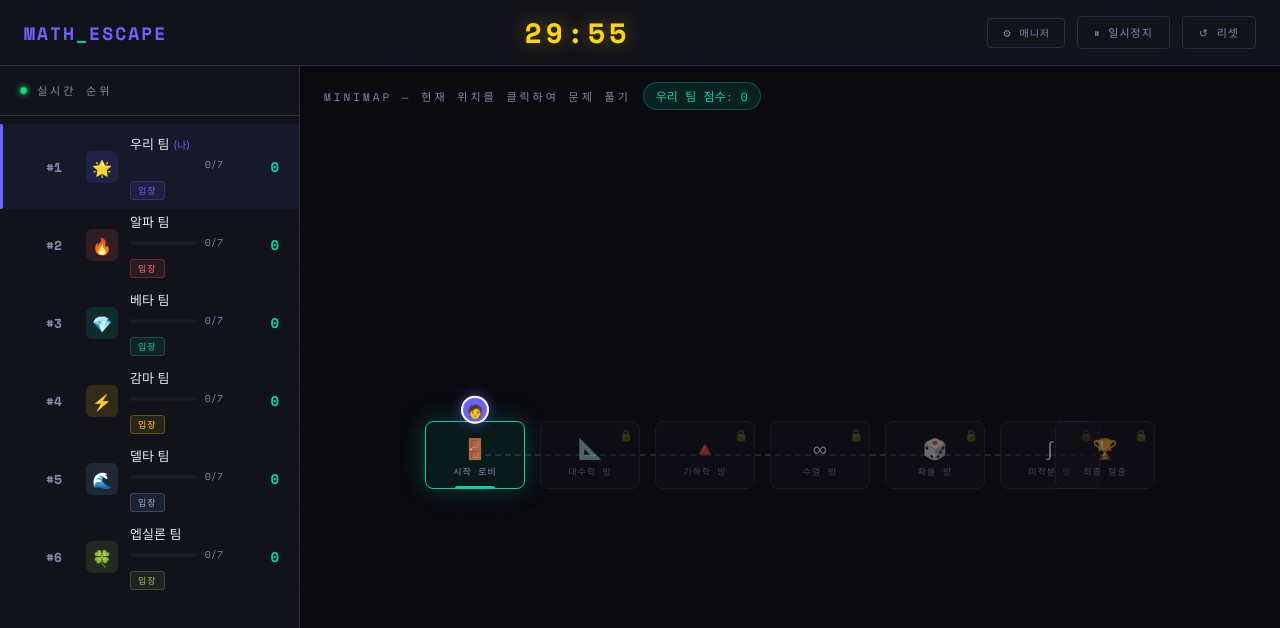
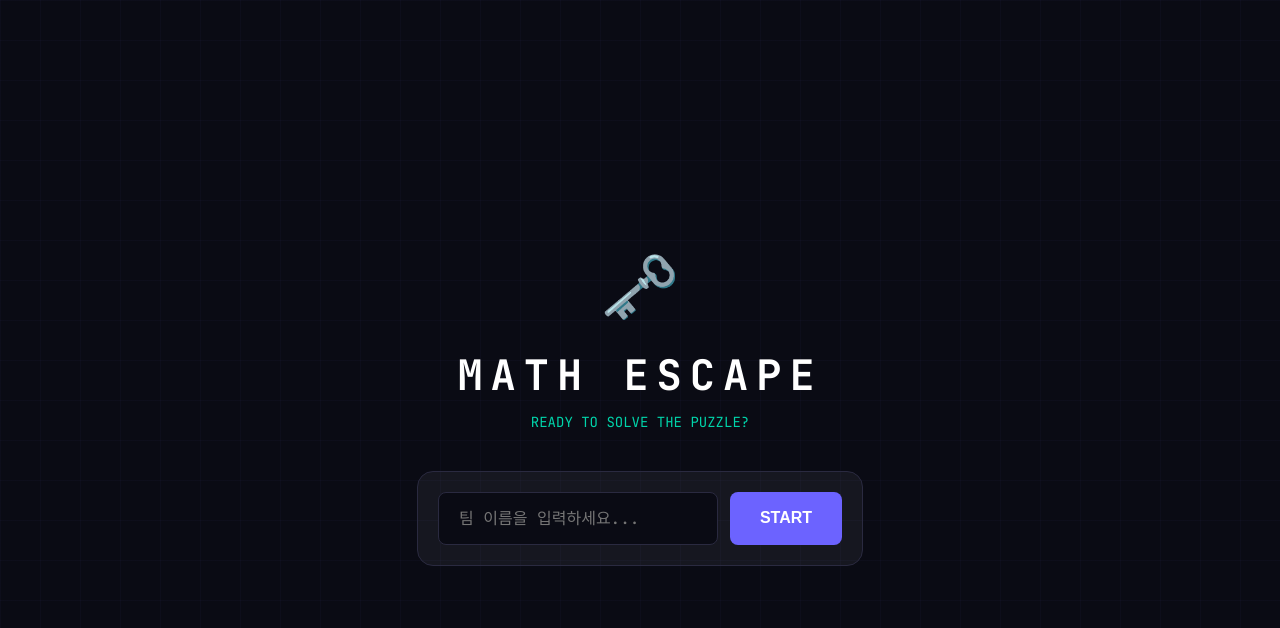
Before and after one commit to Chris-S-Lee/Supoida, a React (Vite) app: page / in a window 1280 px wide. Shown: the top 628 px of the page. Built offline with nearby package versions, Linux system fonts and the light colour scheme.

Commit message:
Design 수정

```diff
--- a/index.html
+++ b/index.html
@@ -4,6 +4,12 @@
     <meta charset="UTF-8" />
     <meta name="viewport" content="width=device-width, initial-scale=1.0" />
     <title>수학 방탈출 — Math Escape Room</title>
+
+    <link rel="preconnect" href="https://fonts.googleapis.com">
+    <link rel="preconnect" href="https://fonts.gstatic.com" crossorigin>
+    <link href="https://fonts.googleapis.com/css2?family=Noto+Sans+KR:wght@400;700&display=swap" rel="stylesheet">
+
+    <link href="https://fonts.googleapis.com/css2?family=JetBrains+Mono:wght@400;700&display=swap" rel="stylesheet">
   </head>
   <body>
     <div id="root"></div>
--- a/src/Client/ClientApp.jsx
+++ b/src/Client/ClientApp.jsx
@@ -2,6 +2,61 @@ import { useState, useEffect, useRef, useCallback } from "react";
 import { ROOMS_DATA, CORRIDORS, MY_TEAM_ID, CONFETTI_COLORS, pad, isRoomUnlocked } from "../shared/constants.js";
 import { Header, Leaderboard, Toast, GridBg } from "../shared/components.jsx";
 import { useSharedStore } from "../shared/store.js";
+
+// ── 1. 로그인 전용 페이지 ──────────────────────────────────────────────
+function LoginPage({ onLogin }) {
+  const [name, setName] = useState("");
+
+  const handleStart = () => {
+    if (name.trim()) onLogin(name.trim());
+  };
+
+  return (
+    <div style={{
+      position: "fixed", inset: 0, background: "#0a0b14", zIndex: 1000,
+      display: "flex", flexDirection: "column", alignItems: "center", justifyContent: "center"
+    }}>
+      <GridBg />
+      <div style={{ textAlign: "center", zIndex: 1, animation: "modalIn 0.6s ease-out" }}>
+        <div style={{ fontSize: 64, marginBottom: 20 }}>🗝️</div>
+        <h1 style={{
+          fontFamily: "var(--mono)", letterSpacing: 8, color: "#fff",
+          margin: "0 0 10px 0", fontSize: 42, fontWeight: 800
+        }}>MATH ESCAPE</h1>
+        <p style={{ color: "var(--accent2)", fontFamily: "var(--mono)", marginBottom: 40, fontSize: 14 }}>
+          READY TO SOLVE THE PUZZLE?
+        </p>
+
+        <div style={{ display: "flex", gap: 12, background: "rgba(255,255,255,0.05)", padding: 20, borderRadius: 16, border: "1px solid var(--border)" }}>
+          <input
+            autoFocus
+            value={name}
+            onChange={e => setName(e.target.value)}
+            onKeyDown={e => e.key === 'Enter' && handleStart()}
+            placeholder="팀 이름을 입력하세요..."
+            style={{
+              background: "var(--bg)", border: "1px solid var(--border)",
+              padding: "15px 20px", borderRadius: 8, color: "#fff",
+              fontFamily: "var(--mono)", outline: "none", width: 280, fontSize: 16
+            }}
+          />
+          <button
+            onClick={handleStart}
+            style={{
+              background: "var(--accent)", color: "#fff", border: "none",
+              padding: "0 30px", borderRadius: 8, cursor: "pointer",
+              fontWeight: 700, fontSize: 16, transition: "0.2s"
+            }}
+            onMouseEnter={e => e.target.style.filter = "brightness(1.2)"}
+            onMouseLeave={e => e.target.style.filter = "brightness(1)"}
+          >
+            START
+          </button>
+        </div>
+      </div>
+    </div>
+  );
+}
 
 // ── Minimap ───────────────────────────────────────────────────────────────────
 function Minimap({ solvedRooms, currentRoomId, onRoomClick }) {
@@ -172,90 +227,99 @@ function Celebration({ room, pts, totalScore, onClose }) {
   );
 }
 
-// ── ClientApp ─────────────────────────────────────────────────────────────────
+// ── 2. 메인 게임 페이지 ──────────────────────────────────────────────
 export default function ClientApp() {
-  const { state, solveRoom, moveTeam, simulateTick, setTimerRunning, tickTimer, resetAll } = useSharedStore();
+  const { state, solveRoom, moveTeam, setTimerRunning, updateTeamName, resetAll } = useSharedStore();
   const { teams, timerSec, timerRunning } = state;
 
-  const myTeam = teams.find(t => t.id === MY_TEAM_ID);
-  const solvedRooms = myTeam.roomsDone;
+  // 내 팀 데이터 안전하게 가져오기
+  const myTeam = teams?.find(t => t.id === MY_TEAM_ID);
+
+  // 로그인 여부 결정 (이름이 "우리 팀"이 아니면 로그인된 것으로 간주)
+  const [isLoggedIn, setIsLoggedIn] = useState(false);
+
+  // 초기 로드 시 체크
+  useEffect(() => {
+    if (myTeam && myTeam.name !== "우리 팀" && myTeam.name !== "") {
+      setIsLoggedIn(true);
+    }
+  }, [myTeam]);
 
   const [currentRoomId, setCurrentRoomId] = useState(0);
   const [activeRoomId, setActiveRoomId]     = useState(null);
   const [celebration, setCelebration]       = useState(null);
   const [toast, setToast]                   = useState(null);
 
-  // Timer tick (only this tab drives the timer to avoid conflicts)
-  useEffect(() => {
-    if (!timerRunning) return;
-    const id = setInterval(tickTimer, 1000);
-    return () => clearInterval(id);
-  }, [timerRunning, tickTimer]);
+  if (!myTeam) return null; // 데이터 로딩 전에는 아무것도 안 그림
 
-  // Simulate other teams
-  useEffect(() => {
-    const id = setInterval(() => simulateTick(ROOMS_DATA), 8000);
-    return () => clearInterval(id);
-  }, [simulateTick]);
-
-  const showToast = useCallback((msg) => setToast(msg), []);
-
-  const handleRoomClick = useCallback((roomId) => {
-    const unlocked = isRoomUnlocked(roomId, solvedRooms);
-    if (!unlocked) { showToast("이전 방을 먼저 클리어하세요! 🔒"); return; }
-    setCurrentRoomId(roomId);
-    moveTeam(MY_TEAM_ID, roomId);
-    if (solvedRooms.includes(roomId)) { showToast("이미 클리어한 방입니다! ✅"); }
-    else { setActiveRoomId(roomId); }
-  }, [solvedRooms, showToast, moveTeam]);
-
-  const handleSolve = useCallback((room, pts) => {
-    solveRoom(MY_TEAM_ID, room.id, pts);
-    setCelebration({ room, pts, total: myTeam.score + pts });
-  }, [solveRoom, myTeam.score]);
-
-  const handleReset = () => {
-    if (!window.confirm("게임을 리셋하시겠습니까?")) return;
-    resetAll();
-    setCurrentRoomId(0);
-    setActiveRoomId(null);
-    setCelebration(null);
+  const handleLogin = (name) => {
+    updateTeamName(MY_TEAM_ID, name);
+    setIsLoggedIn(true);
   };
 
+  const handleRoomClick = (id) => {
+    if (myTeam.roomsDone.includes(id)) {
+      setToast("이미 클리어한 방입니다.");
+      return;
+    }
+    setActiveRoomId(id);
+  };
+
+  const handleSolve = (answer) => {
+    const room = ROOMS_DATA[activeRoomId];
+    if (answer.trim() === room.answer) {
+      solveRoom(MY_TEAM_ID, activeRoomId);
+      setCelebration({ room, pts: room.points, total: myTeam.score + room.points });
+      setActiveRoomId(null);
+      if (activeRoomId < ROOMS_DATA.length - 1) {
+        setCurrentRoomId(activeRoomId + 1);
+        moveTeam(MY_TEAM_ID, activeRoomId + 1);
+      }
+    } else {
+      setToast("오답입니다! 다시 생각해보세요.");
+    }
+  };
+
+  // 1단계: 로그인이 안 되어 있으면 로그인 페이지만 렌더링
+  if (!isLoggedIn) {
+    return <LoginPage onLogin={handleLogin} />;
+  }
+
+  // 2단계: 로그인 후 게임 화면
   const activeRoom = activeRoomId !== null ? ROOMS_DATA[activeRoomId] : null;
 
   return (
-    <>
+    <div style={{ display: "flex", flexDirection: "column", height: "100vh", background: "var(--bg)" }}>
       <Header
         timerSec={timerSec}
         timerRunning={timerRunning}
         onToggleTimer={() => setTimerRunning(!timerRunning)}
-        onReset={handleReset}
-        rightSlot={
-          <a href="?view=manager" target="_blank" rel="noreferrer" style={{ fontFamily:"var(--mono)", fontSize:10, letterSpacing:1, padding:"6px 14px", border:"1px solid var(--border)", borderRadius:4, color:"var(--text2)", textDecoration:"none" }}>
-            ⚙ 매니저
-          </a>
-        }
+        onReset={() => confirm("모든 기록을 삭제할까요?") && resetAll()}
       />
 
-      <div style={{ display:"grid", gridTemplateColumns:"300px 1fr", flex:1, overflow:"hidden" }}>
+      <div style={{ display: "grid", gridTemplateColumns: "300px 1fr", flex: 1, overflow: "hidden" }}>
         <Leaderboard teams={teams} />
 
-        <div style={{ display:"flex", flexDirection:"column", overflow:"hidden", background:"var(--bg)", position:"relative" }}>
-          <div style={{ padding:"16px 24px 0", display:"flex", alignItems:"center", gap:12, flexShrink:0 }}>
-            <span style={{ fontFamily:"var(--mono)", fontSize:11, letterSpacing:3, color:"var(--text2)" }}>MINIMAP — 현재 위치를 클릭하여 문제 풀기</span>
-            <span style={{ fontFamily:"var(--mono)", fontSize:12, padding:"4px 12px", background:"rgba(0,212,170,0.12)", border:"1px solid rgba(0,212,170,0.3)", borderRadius:20, color:"var(--accent2)" }}>
-              우리 팀 점수: {myTeam.score}
+        <div style={{ display: "flex", flexDirection: "column", overflow: "hidden", background: "var(--bg)", position: "relative" }}>
+          <div style={{ padding: "16px 24px 0", display: "flex", alignItems: "center", gap: 12, flexShrink: 0 }}>
+            <span style={{ fontFamily: "var(--mono)", fontSize: 11, letterSpacing: 3, color: "var(--text2)" }}>WORLD MAP</span>
+            <span style={{
+              fontFamily: "var(--mono)", fontSize: 12, padding: "4px 12px",
+              background: "rgba(0,212,170,0.12)", border: "1px solid rgba(0,212,170,0.3)",
+              borderRadius: 20, color: "var(--accent2)"
+            }}>
+              {myTeam.name} : {myTeam.score} PTS
             </span>
           </div>
 
-          <Minimap solvedRooms={solvedRooms} currentRoomId={currentRoomId} onRoomClick={handleRoomClick} />
+          {/* Minimap 컴포넌트는 components.jsx에 있거나 ClientApp 상단에 정의되어 있어야 함 */}
+          <Minimap solvedRooms={myTeam.roomsDone} currentRoomId={currentRoomId} onRoomClick={handleRoomClick} />
         </div>
       </div>
 
       {activeRoom && <ProblemModal room={activeRoom} onClose={() => setActiveRoomId(null)} onSolve={handleSolve} />}
       {celebration && <Celebration room={celebration.room} pts={celebration.pts} totalScore={celebration.total} onClose={() => setCelebration(null)} />}
       {toast && <Toast msg={toast} onDone={() => setToast(null)} />}
-    </>
+    </div>
   );
 }
--- a/src/Shared/constants.js
+++ b/src/Shared/constants.js
@@ -41,13 +41,14 @@ export const INIT_TEAMS = [
 export const GLOBAL_CSS = `
   @import url('https://fonts.googleapis.com/css2?family=Space+Mono:wght@400;700&family=Noto+Sans+KR:wght@300;400;500;700&display=swap');
   :root {
-    --bg:#0a0a0f; --surface:#12121a; --surface2:#1a1a26; --border:#2a2a40;
+    --sans: 'Noto Sans KR', -apple-system, BlinkMacSystemFont, 'Segoe UI', Roboto, sans-serif;
+    --mono: 'JetBrains Mono', 'Noto Sans KR';
+    --bg: #0a0b14;--surface: #161827;--surface2:#1a1a26;--border:#2a2a40;
     --accent:#6c63ff; --accent2:#00d4aa; --accent3:#ff6b6b; --gold:#ffd700;
     --text:#e8e8f0; --text2:#8888aa; --green:#00ff88; --orange:#ff9500;
-    --mono:'Space Mono',monospace; --sans:'Noto Sans KR',sans-serif;
   }
   *, *::before, *::after { margin:0; padding:0; box-sizing:border-box; }
-  body { background:var(--bg); color:var(--text); font-family:var(--sans); overflow:hidden; }
+  body { background:var(--bg); color:var(--text); font-family:var(--sans); overflow:hidden; -webkit-font-smoothing: antialiased;}
   #root { height:100vh; display:flex; flex-direction:column; }
   ::-webkit-scrollbar { width:4px; }
   ::-webkit-scrollbar-track { background:transparent; }
@@ -73,6 +74,9 @@ export const GLOBAL_CSS = `
     box-shadow:0 0 8px var(--green); animation:livepulse 2s infinite; flex-shrink:0;
   }
   .anim-float { animation:float 3s ease-in-out infinite; }
+  .math-text, .timer, .score {
+    font-family: var(--mono) !important;
+  }
 `;
 
 export const pad = (n) => String(n).padStart(2, "0");
```
